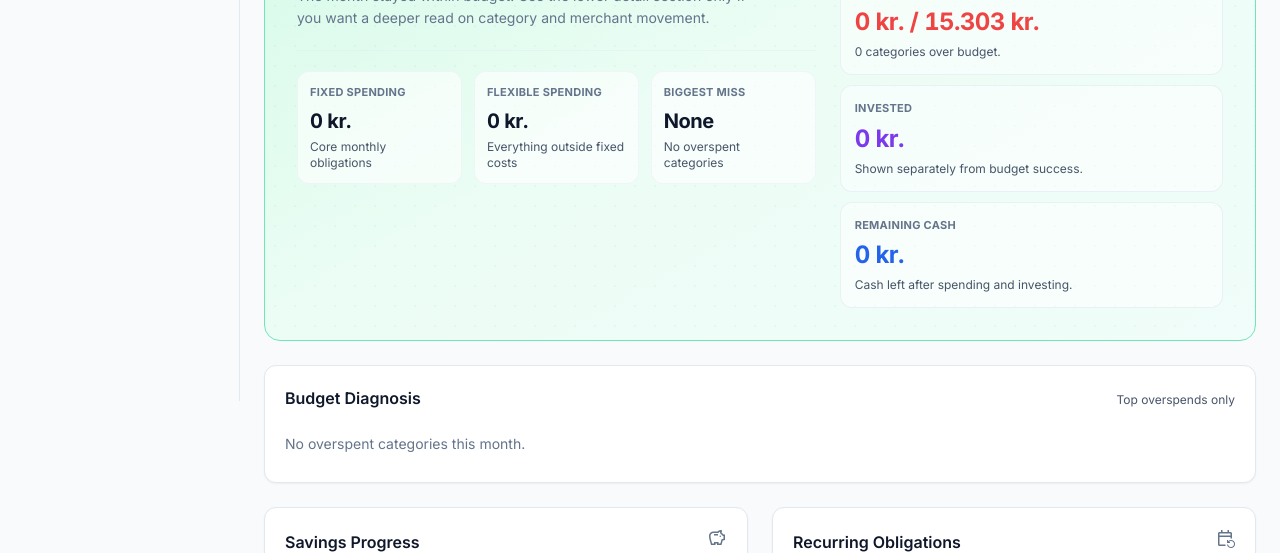
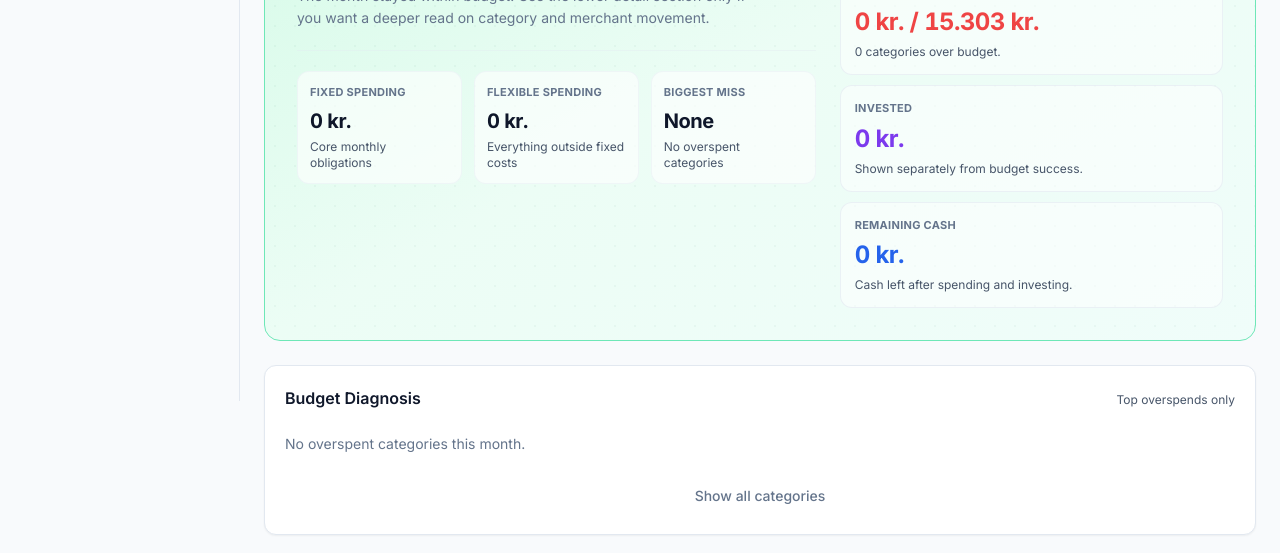
Before and after one commit to alexandermyrup/spending-tracker, a plain HTML site: page spending-tracker.html in a window 1280 px wide. Shown: the part 399-952 px from the top of the page. Drawn offline with nearby package versions, Linux system fonts and the light colour scheme.

Commit message:
Move category breakdown into Budget Diagnosis as expandable section
Remove standalone Category Breakdown card. Add "Show all categories"
toggle inside Budget Diagnosis that reveals the full sorted breakdown
inline. Collapses on re-render so month switches start clean.

Co-Authored-By: Claude Opus 4.6 (1M context) <noreply@anthropic.com>

```diff
--- a/js/ui.js
+++ b/js/ui.js
@@ -943,9 +943,19 @@ function renderDashboard() {
       </div>
     </div>`;
   });
-  document.getElementById('dash-category-breakdown').innerHTML = breakdownItems.length > 0
-    ? breakdownHTML.join('')
-    : '<p class="text-sm text-slate-500">No budgets set for this month.</p>';
+  const breakdownEl = document.getElementById('dash-category-breakdown');
+  breakdownEl.innerHTML = breakdownItems.length > 0
+    ? `<div class="border-t border-slate-200 mt-4 pt-2">
+        <div class="flex justify-between items-baseline mb-2 px-1">
+          <span class="text-xs font-semibold uppercase tracking-wide text-slate-400">All categories</span>
+          <span class="text-[11px] text-slate-400">Sorted by most over budget</span>
+        </div>
+        ${breakdownHTML.join('')}
+      </div>`
+    : '<p class="text-sm text-slate-500 mt-4 pt-4 border-t border-slate-200">No budgets set for this month.</p>';
+  breakdownEl.classList.add('hidden');
+  const toggleBtn = document.getElementById('dash-breakdown-toggle');
+  if (toggleBtn) toggleBtn.textContent = 'Show all categories';
 }
 
 function renderYearlyDashboard() {
@@ -1455,6 +1465,18 @@ function bindImportEvents() {
   });
 }
 
+function toggleCategoryBreakdown() {
+  const el = document.getElementById('dash-category-breakdown');
+  const btn = document.getElementById('dash-breakdown-toggle');
+  if (el.classList.contains('hidden')) {
+    el.classList.remove('hidden');
+    btn.textContent = 'Hide all categories';
+  } else {
+    el.classList.add('hidden');
+    btn.textContent = 'Show all categories';
+  }
+}
+
 function bindGlobalActions() {
   Object.assign(window, {
     addNewCategory,
@@ -1488,6 +1510,7 @@ function bindGlobalActions() {
     setTxType,
     switchDashView,
     switchSection,
+    toggleCategoryBreakdown,
     toggleCovered,
     updateCatFilter
   });
--- a/spending-tracker.html
+++ b/spending-tracker.html
@@ -159,6 +159,10 @@ tailwind.config = {
             <span class="text-xs text-slate-600">Top overspends only</span>
           </div>
           <div id="dash-diagnosis"></div>
+          <div id="dash-category-breakdown" class="hidden"></div>
+          <button id="dash-breakdown-toggle" class="mt-4 w-full py-2 text-sm font-medium text-slate-500 hover:text-slate-700 hover:bg-slate-50 rounded-lg transition-colors" onclick="toggleCategoryBreakdown()">
+            Show all categories
+          </button>
         </div>
         <div class="grid grid-cols-1 md:grid-cols-2 gap-6">
           <div class="bg-white rounded-xl shadow-sm border border-slate-200 p-5">
@@ -175,13 +179,6 @@ tailwind.config = {
             </div>
             <div id="dash-obligations"></div>
           </div>
-        </div>
-        <div class="bg-white rounded-xl shadow-sm border border-slate-200 p-5">
-          <div class="flex justify-between items-baseline mb-4">
-            <h2 class="text-base font-semibold">Category Breakdown</h2>
-            <span class="text-xs text-slate-500">Sorted by most over budget</span>
-          </div>
-          <div id="dash-category-breakdown"></div>
         </div>
       </div>
 
```
